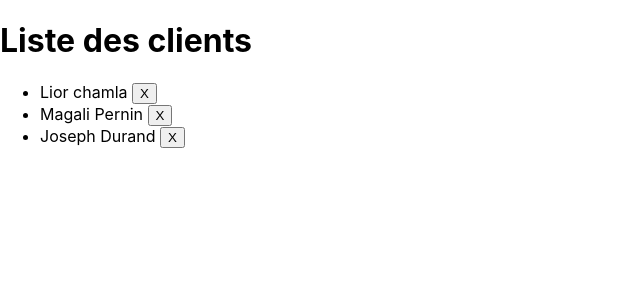
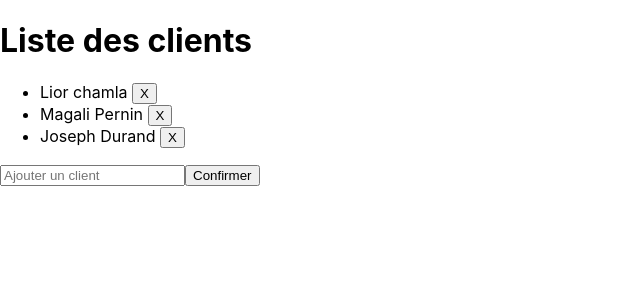
Before and after one commit to smartdev88/React-client-chamla, a React (Create React App) app: page / in a window 1280 px wide. Shown: the top 300 px of the page, without its empty margins (0-640 px from the left). Built offline with nearby package versions, Linux system fonts and the light colour scheme.

Commit message:
formulaire avec ref --> min47

```diff
--- a/src/App.js
+++ b/src/App.js
@@ -2,6 +2,9 @@ import React from 'react';
 import './App.css';
 
 class App extends React.Component {
+
+  clientInput = React.createRef();
+
 	state = {
 		clients: [ { id: 1, nom: 'Lior chamla' }, { id: 2, nom: 'Magali Pernin' }, { id: 3, nom: 'Joseph Durand' } ]
 	};
@@ -14,7 +17,16 @@ class App extends React.Component {
 		});
 		clients.splice(index, 1);
 		this.setState({ clients: clients });
-	};
+  };
+  handleSubmit = (e) => {
+    e.preventDefault(); //empêcher la page à se recharger
+    console.log("Ca marche");
+    console.log(this.clientInput);
+
+  //pour récupérer la valeur de l'input
+    console.log(this.clientInput.current.value);
+
+  }
 	render() {
 		const title = 'Liste des clients';
 		return (
@@ -27,6 +39,10 @@ class App extends React.Component {
 						</li>
 					))}
 				</ul>
+        <form onSubmit={this.handleSubmit}>
+          <input ref={this.clientInput} type="text" placeholder="Ajouter un client"/>
+          <button>Confirmer</button>
+        </form>
 			</div>
 		);
 	}
```
